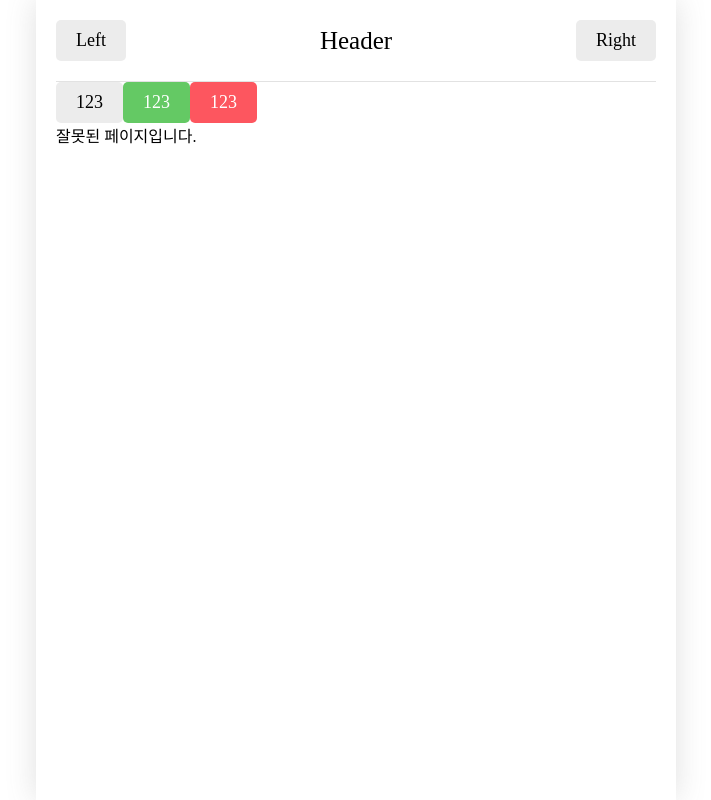
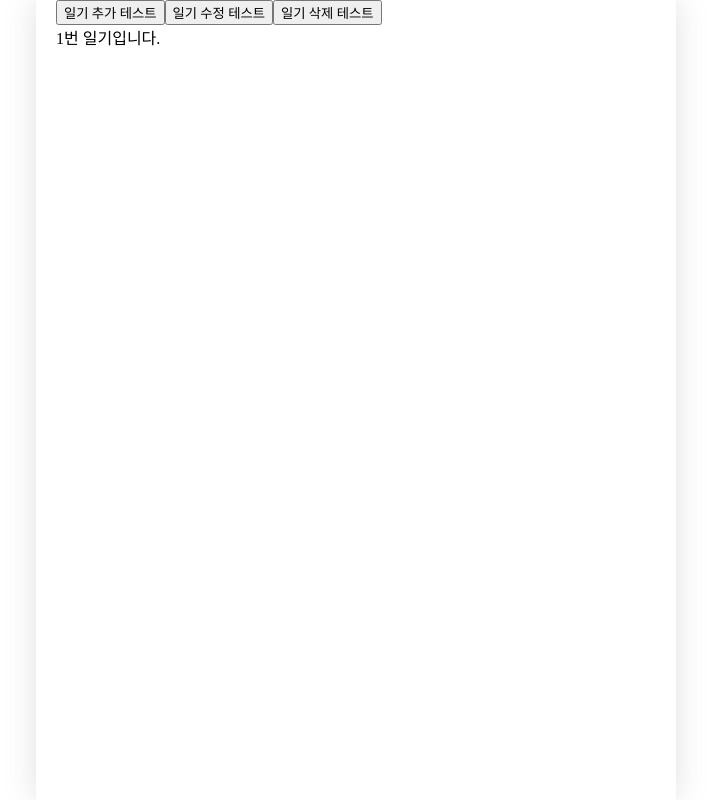
Before and after one commit to strongchaehwan/emotion-diary, a React (Vite) app: page /edit/1 in a window 1280 px wide. Shown: the whole page, without its empty margins (284-995 px from the left). Built offline with nearby package versions, Linux system fonts and the light colour scheme; a web font is replaced by a local one.

Commit message:
일기 관리 기능 구현

```diff
--- a/src/App.jsx
+++ b/src/App.jsx
@@ -1,56 +1,119 @@
 import "./App.css";
-import Button from "./components/Button";
-import Header from "./components/Header";
+import Edit from "./pages/Edit";
 import Home from "./pages/Home";
 import New from "./pages/New";
 import Diary from "./pages/Diary";
 import Notfound from "./pages/Notfound";
 import { Routes, Route, Link, useNavigate } from "react-router-dom";
-import { getEmotionImage } from "./util/get-emotion-image";
+import { useReducer, useRef, createContext } from "react";
 
-// 1. "/" : 모든 일기를 조회하는 home 페이지
-// 2. "/new" : 새로운 일기를 작성하는 New 페이지
-// 3. "/diary" : 일기를 상세히 조회하는 Diary 페이지
+const mockData = [
+  {
+    id: 1,
+    createdDate: new Date().getTime(),
+    emotionId: 1,
+    content: "1번 일기 내용",
+  },
+  {
+    id: 2,
+    createdDate: new Date().getTime(),
+    emotionId: 2,
+    content: "2번 일기 내용",
+  },
+];
+
+function reducer(state, action) {
+  switch (action.type) {
+    case "CREATE":
+      return [action.data, ...state];
+    case "UPDATE":
+      return state.map((item) =>
+        String(item.id) === String(action.data.id) ? action.data : item
+      );
+    case "DELETE":
+      return state.filter((item) => String(item.id) !== String(action.id));
+    default:
+      return;
+  }
+}
+
+const DiaryStateContext = createContext();
+const DiaryDispathContext = createContext();
+
 function App() {
-  const nav = useNavigate();
+  const [data, dispatch] = useReducer(reducer, mockData);
+  const idRef = useRef(3);
 
-  const onClickButton = () => {
-    nav("/new");
+  // 새로운 일기 추가
+  const onCreate = (createdDate, emotionId, content) => {
+    dispatch({
+      type: "CREATE",
+      data: {
+        id: idRef.current++,
+        createdDate,
+        emotionId,
+        content,
+      },
+    });
   };
+
+  // 기존 일기 수정
+  const onUpdate = (id, createdDate, emotionId, content) => {
+    dispatch({
+      type: "UPDATE",
+      data: {
+        id,
+        createdDate,
+        emotionId,
+        content,
+      },
+    });
+  };
+
+  // 기존 일기 삭제
+  const onDelete = (id) => {
+    dispatch({
+      type: "DELETE",
+      id,
+    });
+  };
+
   return (
     <>
-      <Header
-        title={"Header"}
-        leftChild={<Button text={"Left"} />}
-        rightChild={<Button text={"Right"} />}
-      />
-      <Button
-        text={"123"}
+      <button
         onClick={() => {
-          console.log("123 클릭");
+          onCreate(new Date().getTime(), 1, "안녕하세용");
         }}
-      />
-      <Button
-        text={"123"}
-        type={"POSITIVE"}
+      >
+        일기 추가 테스트
+      </button>
+
+      <button
         onClick={() => {
-          console.log("123 클릭");
+          onUpdate(1, new Date().getTime(), 3, "수정된 일기");
         }}
-      />
+      >
+        일기 수정 테스트
+      </button>
 
-      <Button
-        text={"123"}
-        type={"NEGATIVE"}
+      <button
         onClick={() => {
-          console.log("123 클릭");
+          onDelete(1);
         }}
-      />
+      >
+        일기 삭제 테스트
+      </button>
+      <DiaryStateContext.Provider value={data}>
+        <DiaryDispathContext.Provider value={{ onCreate, onUpdate, onDelete }}>
           <Routes>
             <Route path="/" element={<Home />} />
             <Route path="/new" element={<New />} />
             <Route path="/diary/:id" element={<Diary />} />
+            <Route path="/edit/:id" element={<Edit />} />
             <Route path="*" element={<Notfound />} />
           </Routes>
+        </DiaryDispathContext.Provider>
+      </DiaryStateContext.Provider>
     </>
   );
 }
--- /dev/null
+++ b/src/pages/Edit.jsx
@@ -0,0 +1,8 @@
+import { useParams } from "react-router-dom";
+
+function Edit() {
+  const params = useParams();
+  return <div>{params.id}번 일기입니다.</div>;
+}
+
+export default Edit;
```
Lines whose indentation alone changed are shown as unchanged.
